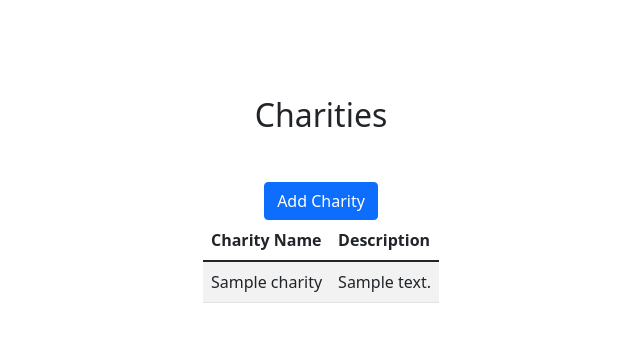
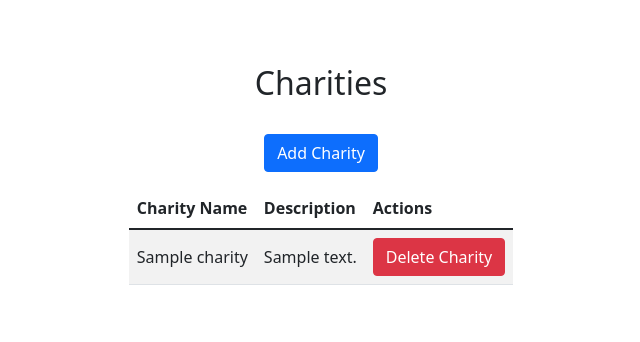
Before and after one commit to rosaregalado/charity-tracker, a Flask app: page /charities in a window 1280 px wide. Shown: the part 82-424 px from the top of the page, without its empty margins (319-959 px from the left). Run offline with Flask 2, Linux system fonts and the light colour scheme; a database or web service that is not in the repository returns one stand-in record (values such as "Sample title"); some libraries are stand-ins or nearby versions.

Commit message:
updated charity index

```diff
--- a/app.py
+++ b/app.py
@@ -107,11 +107,11 @@ def charity_profile(charity_name):
   charity = charities.find_one({'name': charity_name})
   return render_template('charities_new.html', charity=charity, donations = donations.find({'charity_name': charity_name}))
 
-# edit single charity route
-@app.route('/charities/<charity_name>/edit')
-def charity_edit(charity_name):
-  charity = charities.find_one({'name': charity_name})
-  return render_template('charity_edit.html', charity=charity, title='Edit Charity')
+# # edit single charity route
+# @app.route('/charities/<charity_name>/edit')
+# def charity_edit(charity_name):
+#   charity = charities.find_one({'name': charity_name})
+#   return render_template('charity_edit.html', charity=charity, title='Edit Charity')
 
 # update charity route - POST
 @app.route('/charities/<charity_name>', methods=['POST'])
@@ -124,7 +124,7 @@ def charities_update(charity_name):
     {'name': charity_name},
     {'$set': updated_charity}
   )
-  return redirect(url_for('charities_index', charity_name=updated_charity['name']))
+  return redirect(url_for('charity_show', charity_name=updated_charity['name']))
 
 # delete charity
 @app.route('/charities/<charity_name>/delete', methods=['POST'])
--- a/templates/charities_index.html
+++ b/templates/charities_index.html
@@ -2,8 +2,8 @@
 
 {% block content %}
 <div class='container d-flex flex-column justify-content-center align-items-center p-5'>
-  <h2 class="m-5">Charities</h2>
-  <a href='/charities/new' class='btn btn-primary'>Add Charity</a>
+  <h2 class="m-3">Charities</h2>
+  <a href='/charities/new' class='btn btn-primary my-3'>Add Charity</a>
 
   <div>
     <table class="table table-striped table-hover">
@@ -11,6 +11,7 @@
         <tr>
           <th scope="col">Charity Name</th>
           <th scope="col">Description</th>
+          <th scope="col">Actions</th>
         </tr>
       </thead>
       <tbody>
@@ -18,6 +19,11 @@
         <tr class='align-middle'>
           <td>{{ charity.charity_name }}</td>
           <td>{{ charity.charity_description }}</td>
+          <td>
+            <form method='POST' action='/charities/{{charity_name}}/delete'>
+            <button class="btn btn-danger" type='submit'>Delete Charity</button>
+            </form>
+          </td>
         </tr>
         {% endfor %}
       </tbody>
```
